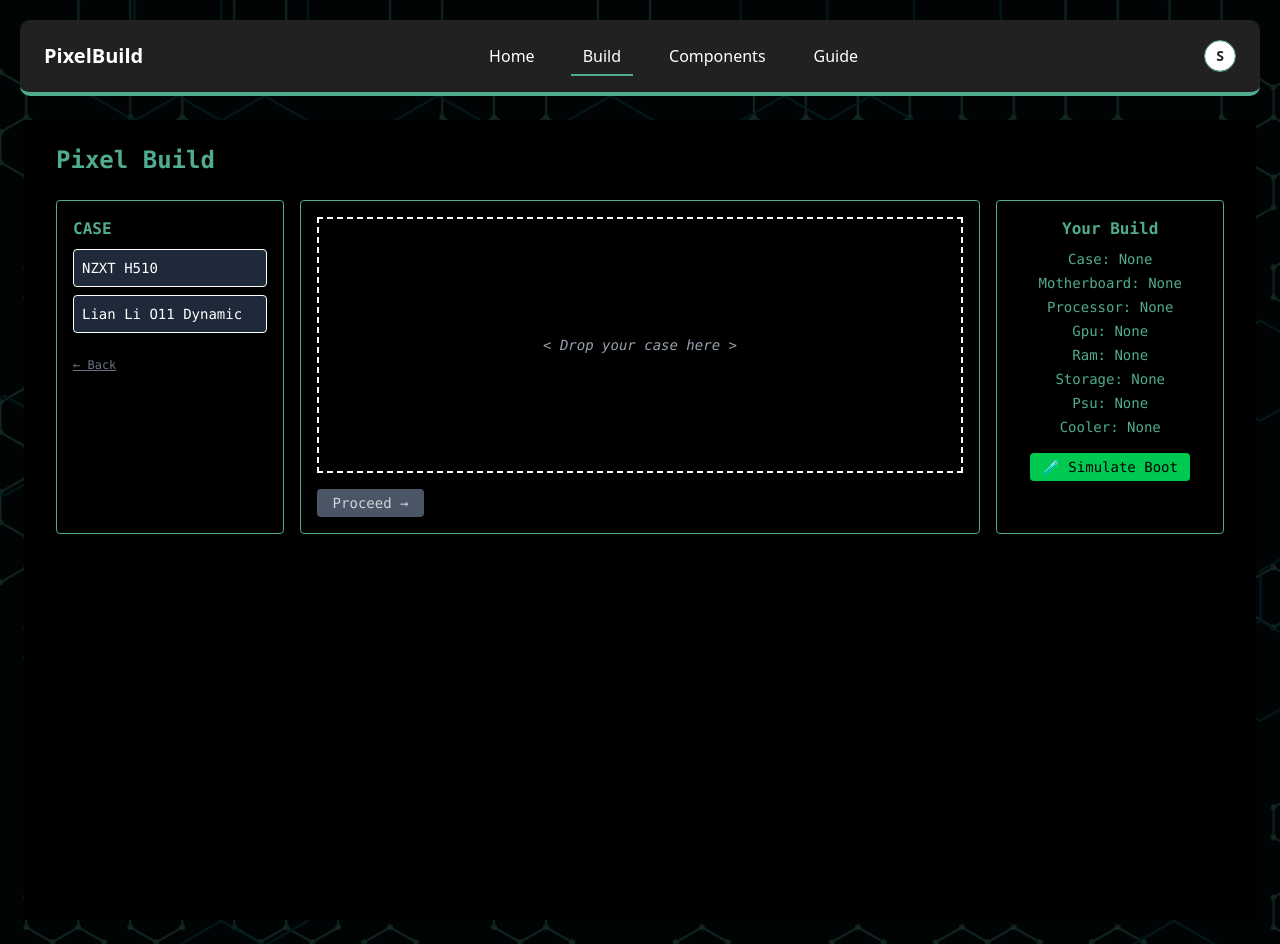
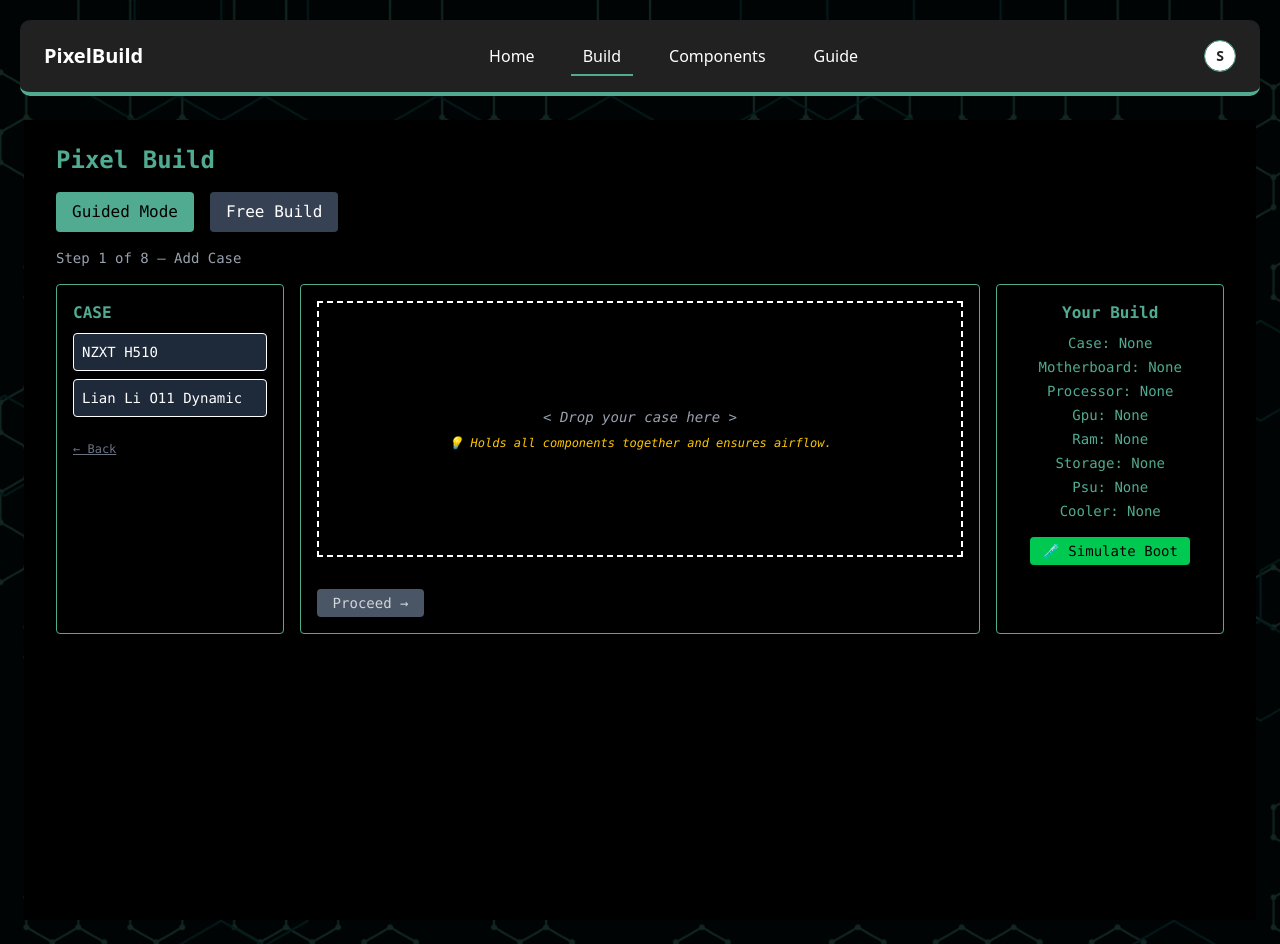
Before and after one commit to dyelo1007/pixelbuild-edu, a React (Vite) app in the folder client/: page /build in a window 1280 px wide. Built offline with nearby package versions, Linux system fonts and the light colour scheme; no server answers; sample sign-in values are in the browser's storage.

Commit message:
feat: initial guided and free build modes (WIP)

```diff
--- a/client/src/pages/BuildPage/BuildPage.tsx
+++ b/client/src/pages/BuildPage/BuildPage.tsx
@@ -1,3 +1,5 @@
+// Updated Pixel Build Page with Guided + Free Build Modes and Improvements
+
 import React, { useState } from "react";
 import { DndProvider, useDrag, useDrop } from "react-dnd";
 import { HTML5Backend } from "react-dnd-html5-backend";
@@ -39,11 +41,8 @@ const COMPONENTS = {
 };
 
 const COMPONENT_ORDER = Object.keys(COMPONENTS);
-
 const SINGLE_SLOT_CATEGORIES = COMPONENT_ORDER;
-
 const getCategoryFromId = (id) => id.split("-")[0];
-
 const capitalize = (str) => str.charAt(0).toUpperCase() + str.slice(1);
 
 const tooltipMap = {
@@ -57,12 +56,15 @@ const tooltipMap = {
   cooler: "Keeps your CPU from overheating.",
 };
 
-const DraggablePart = ({ part }) => {
-  const [{ isDragging }, drag] = useDrag(() => ({
+const DraggablePart = ({ part, disabled }) => {
+  const [{ isDragging }, drag] = useDrag(
+    () => ({
       type: "part",
       item: { ...part, category: getCategoryFromId(part.id) },
       collect: (monitor) => ({ isDragging: monitor.isDragging() }),
-  }));
+    }),
+    [part]
+  );
 
   const category = getCategoryFromId(part.id);
   const tooltip = tooltipMap[category] || "Component";
@@ -72,7 +74,7 @@ const DraggablePart = ({ part }) => {
       ref={drag}
       title={tooltip}
       className={`p-2 mb-2 border rounded cursor-pointer bg-gray-800 text-white text-sm hover:bg-gray-700 ${
-        isDragging ? "opacity-50" : ""
+        isDragging || disabled ? "opacity-50 pointer-events-none" : ""
       }`}
     >
       {part.name}
@@ -81,11 +83,14 @@ const DraggablePart = ({ part }) => {
 };
 
 const DropZone = ({ onDrop, droppedParts, category }) => {
-  const [{ isOver }, drop] = useDrop(() => ({
+  const [{ isOver }, drop] = useDrop(
+    () => ({
       accept: "part",
       drop: (item) => onDrop(item),
       collect: (monitor) => ({ isOver: monitor.isOver() }),
-  }));
+    }),
+    [droppedParts]
+  );
 
   const part = droppedParts[0];
 
@@ -110,6 +115,11 @@ const DropZone = ({ onDrop, droppedParts, category }) => {
         </>
       ) : (
         <span className="italic text-gray-400">{`< Drop your ${category} here >`}</span>
+      )}
+      {tooltipMap[category] && (
+        <div className="mt-2 text-xs text-yellow-400 italic">
+          💡 {tooltipMap[category]}
+        </div>
       )}
     </div>
   );
@@ -163,47 +173,40 @@ const isCompatible = (part, build, currentCategory) => {
 
 export default function BuildPage() {
   const [step, setStep] = useState(0);
+  const [mode, setMode] = useState("guided"); // 'guided' or 'free'
   const [build, setBuild] = useState(
     COMPONENT_ORDER.reduce((acc, key) => ({ ...acc, [key]: [] }), {})
   );
-  const currentCategory = COMPONENT_ORDER[step];
+
+  const currentCategory = mode === "guided" ? COMPONENT_ORDER[step] : null;
 
   const handleDrop = (part) => {
-    if (part.category !== currentCategory) {
+    const category = part.category;
+    if (mode === "guided" && category !== currentCategory) {
       alert(`Please drop a valid ${currentCategory} component.`);
       return;
     }
 
-    if (
-      SINGLE_SLOT_CATEGORIES.includes(currentCategory) &&
-      build[currentCategory].length >= 1
-    ) {
-      alert(`Only one ${currentCategory} can be added.`);
+    if (build[category].length >= 1) {
+      alert(`Only one ${category} can be added.`);
       return;
     }
 
-    const { compatible, reason } = isCompatible(part, build, currentCategory);
+    const { compatible, reason } = isCompatible(part, build, category);
     if (!compatible) {
       alert(reason);
       return;
     }
 
-    const alreadyExists = build[currentCategory].some((p) => p.id === part.id);
-    if (alreadyExists) return;
-
     setBuild((prev) => ({
       ...prev,
-      [currentCategory]: [...prev[currentCategory], part],
+      [category]: [...prev[category], part],
     }));
   };
 
-  const handleBack = () => {
-    if (step > 0) setStep((prev) => prev - 1);
-  };
-
-  const handleNext = () => {
-    if (step < COMPONENT_ORDER.length - 1) setStep((prev) => prev + 1);
-  };
+  const handleBack = () => step > 0 && setStep(step - 1);
+  const handleNext = () =>
+    step < COMPONENT_ORDER.length - 1 && setStep(step + 1);
 
   const simulateBoot = () => {
     const required = [
@@ -238,19 +241,61 @@ export default function BuildPage() {
   return (
     <DndProvider backend={HTML5Backend}>
       <div className="min-h-screen bg-black text-white px-8 py-6 font-mono">
-        <div className="text-neonblue text-2xl font-bold mb-6">Pixel Build</div>
+        <div className="text-neonblue text-2xl font-bold mb-4">Pixel Build</div>
 
-        <div key={step} className="flex justify-between gap-4">
+        <div className="mb-4 flex gap-4">
+          <button
+            onClick={() => setMode("guided")}
+            className={`px-4 py-2 rounded ${
+              mode === "guided"
+                ? "bg-neonblue text-black"
+                : "bg-gray-700 text-white"
+            }`}
+          >
+            Guided Mode
+          </button>
+          <button
+            onClick={() => setMode("free")}
+            className={`px-4 py-2 rounded ${
+              mode === "free"
+                ? "bg-neonblue text-black"
+                : "bg-gray-700 text-white"
+            }`}
+          >
+            Free Build
+          </button>
+        </div>
+
+        {mode === "guided" && (
+          <div className="mb-4 text-sm text-gray-400">
+            Step {step + 1} of {COMPONENT_ORDER.length} – Add{" "}
+            {capitalize(currentCategory)}
+          </div>
+        )}
+
+        <div className="flex justify-between gap-4">
           {/* Sidebar */}
           <div className="w-1/5 border border-neonblue p-4 rounded">
             <h2 className="text-neonblue text-md font-semibold mb-2">
-              {currentCategory.toUpperCase()}
+              {mode === "guided"
+                ? currentCategory.toUpperCase()
+                : "All Components"}
             </h2>
             <div className="space-y-2">
-              {COMPONENTS[currentCategory].map((part) => (
-                <DraggablePart key={part.id} part={part} />
+              {(mode === "guided"
+                ? COMPONENTS[currentCategory]
+                : COMPONENT_ORDER.flatMap((k) => COMPONENTS[k])
+              ).map((part) => (
+                <DraggablePart
+                  key={part.id}
+                  part={part}
+                  disabled={build[getCategoryFromId(part.id)].some(
+                    (p) => p.id === part.id
+                  )}
+                />
               ))}
             </div>
+            {mode === "guided" && (
               <button
                 onClick={handleBack}
                 className={`mt-4 text-xs underline ${
@@ -260,35 +305,22 @@ export default function BuildPage() {
               >
                 ← Back
               </button>
+            )}
           </div>
 
           {/* Drop Area */}
-          <div className="w-3/5 border border-neonblue p-4 rounded">
+          <div className="w-3/5 border border-neonblue p-4 rounded space-y-4">
+            {(mode === "guided" ? [currentCategory] : COMPONENT_ORDER).map(
+              (cat) => (
                 <DropZone
+                  key={cat}
                   onDrop={handleDrop}
-              droppedParts={build[currentCategory]}
-              category={currentCategory}
+                  droppedParts={build[cat]}
+                  category={cat}
                 />
-            {/* Compatibility tips */}
-            {(currentCategory === "processor" ||
-              currentCategory === "motherboard") &&
-              build.processor.length === 1 &&
-              build.motherboard.length === 0 && (
-                <div className="mt-2 text-xs text-yellow-400 italic">
-                  💡 Tip: Choose a motherboard that matches{" "}
-                  {build.processor[0].name.includes("Intel") ? "Intel" : "AMD"}.
-                </div>
+              )
             )}
-            {(currentCategory === "motherboard" ||
-              currentCategory === "processor") &&
-              build.motherboard.length === 1 &&
-              build.processor.length === 0 && (
-                <div className="mt-2 text-xs text-yellow-400 italic">
-                  💡 Tip: Choose a CPU that works with{" "}
-                  {build.motherboard[0].name.includes("MSI") ? "AMD" : "Intel"}.
-                </div>
-              )}
-
+            {mode === "guided" && (
               <button
                 onClick={handleNext}
                 className={`mt-4 px-4 py-1 rounded text-sm ${
@@ -303,6 +335,7 @@ export default function BuildPage() {
               >
                 Proceed →
               </button>
+            )}
           </div>
 
           {/* Your Build */}
```
Lines whose indentation alone changed are shown as unchanged.
